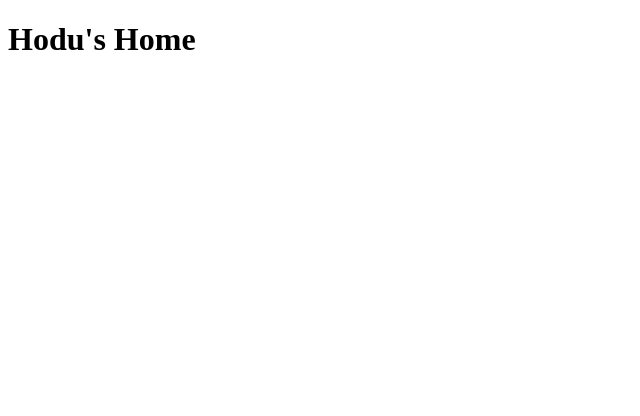
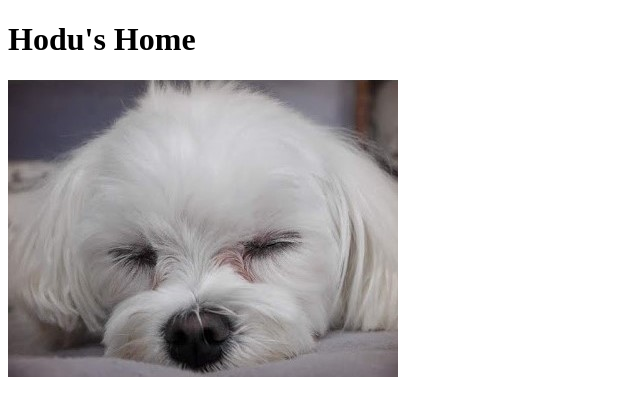
Before and after one commit to yunholeeme/Hodu-homepage, a plain HTML site: page index.html in a window 1280 px wide. Shown: the whole page, without its empty margins (0-640 px from the left). Drawn offline with Linux system fonts and the light colour scheme.

Commit message:
feat: add hodu picture
add hodu picture

```diff
--- a/index.html
+++ b/index.html
@@ -5,5 +5,6 @@
     </head>
     <body>
         <h1 class="title">Hodu's Home</h1>
+        <img src="images/hodu.jpg" />
     </body>
 </html>
```
Also changed, not shown: images/hodu.jpg (added).
